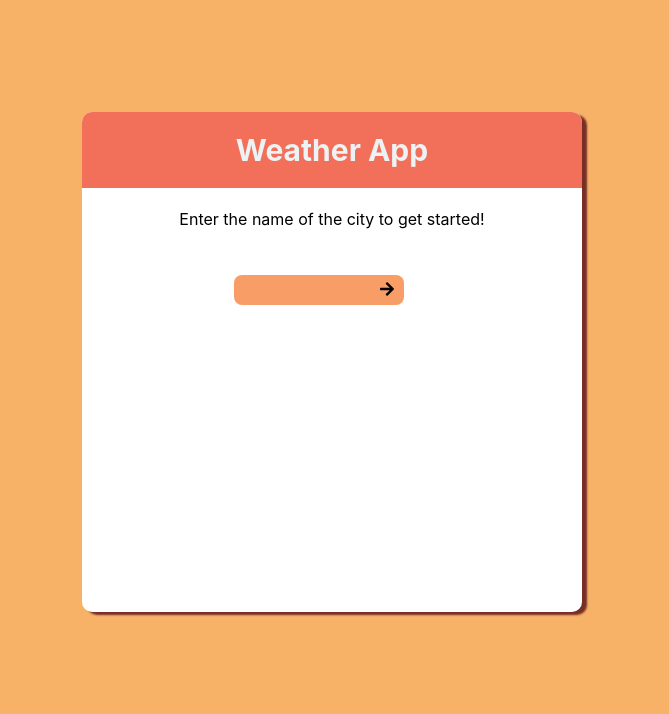
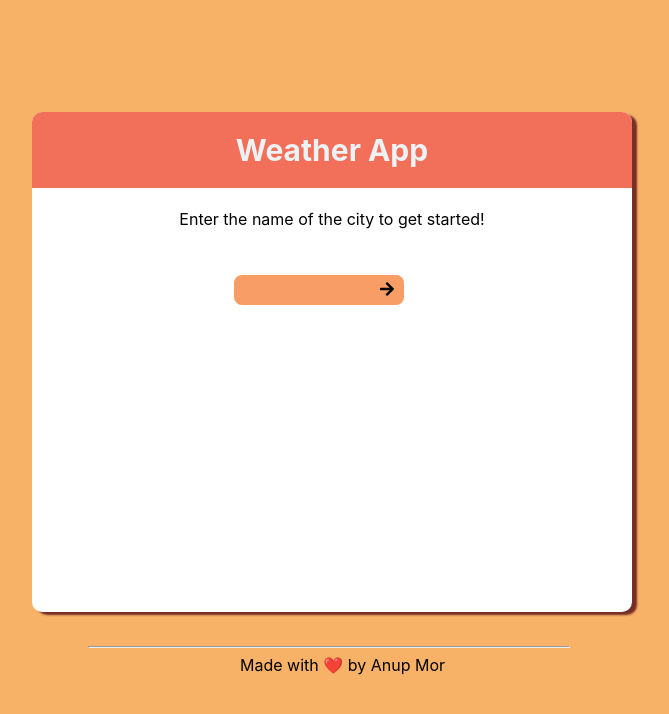
Before and after one commit to Anupmor1998/weather-app, a React (Create React App) app: page / in a window 1280 px wide. Shown: the top 714 px of the page, without its empty margins (308-977 px from the left). Built offline with nearby package versions, Linux system fonts and the light colour scheme.

Commit message:
added footer

```diff
--- a/src/components/Temp.css
+++ b/src/components/Temp.css
@@ -1,5 +1,5 @@
 .box {
-  width: 500px;
+  width: 600px;
   height: 500px;
   text-align: center;
   background-color: white;
@@ -72,5 +72,17 @@ h4 {
 h1 {
   color: #f79d65;
   margin-top: 0;
-  font-size: 45px;
+  font-size: 40px;
 }
+
+hr {
+  width: 30em;
+  position: fixed;
+  bottom: 9em;
+  margin-left: 3.5em;
+}
+.para3 {
+  position: fixed;
+  bottom: 6.8em;
+  margin-left: 13em;
+}
--- a/src/components/TempApp.js
+++ b/src/components/TempApp.js
@@ -8,7 +8,6 @@ function TempApp() {
   const fetchApi = async () => {
     const apiKey = "3c9ab84472c05b6f1dcca909970fe924";
     const url = `https://api.openweathermap.org/data/2.5/weather?q=${search}&units=metric&appid=${apiKey}`;
-    // const url = `https://api.openweathermap.org/data/2.5/forecast?q=${search}&units=metric&appid=${apiKey}`;
 
     const response = await fetch(url);
     const resJSON = await response.json();
@@ -62,6 +61,8 @@ function TempApp() {
         ) : (
           ""
         )}
+        <hr></hr>
+        <p className="para3">Made with ❤️ by Anup Mor</p>
       </div>
     </>
   );
```
